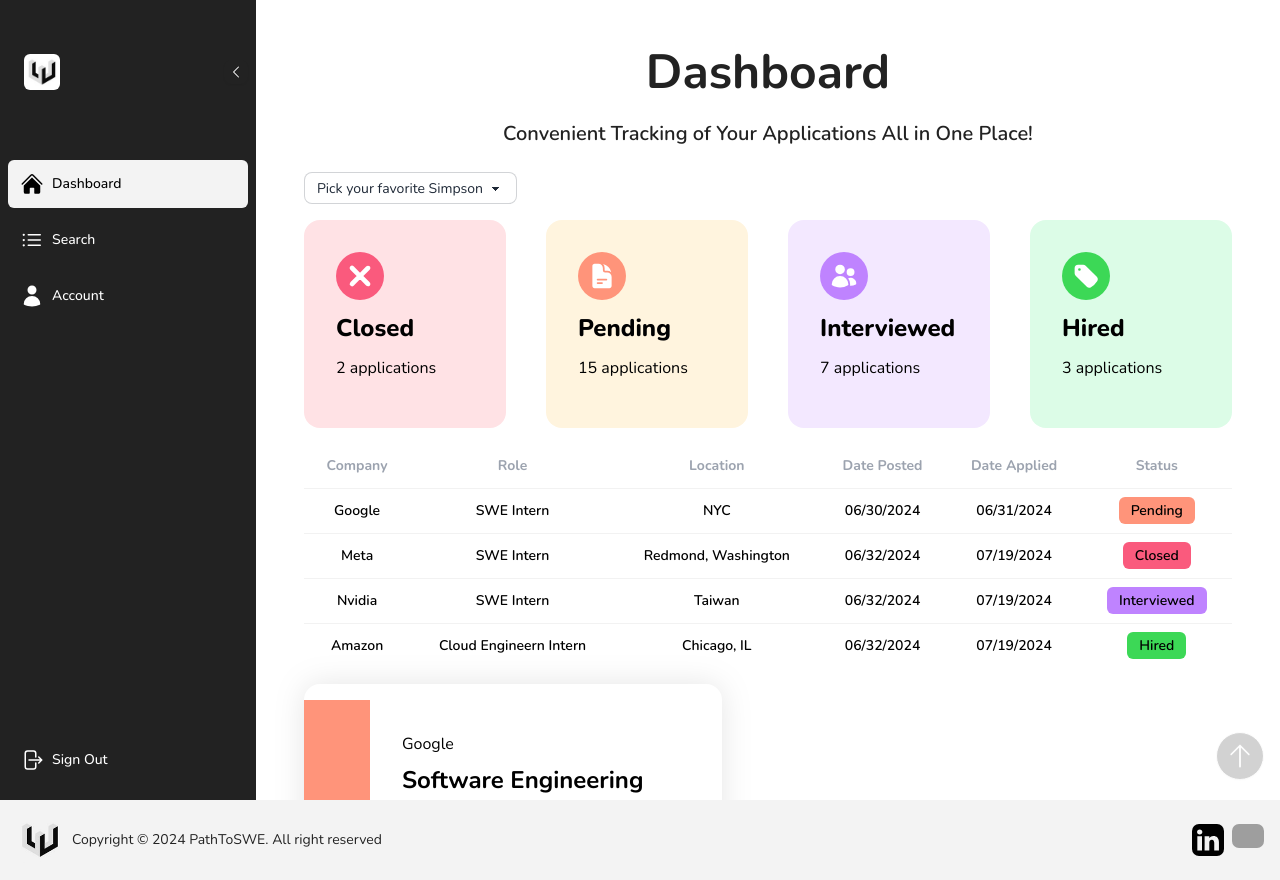
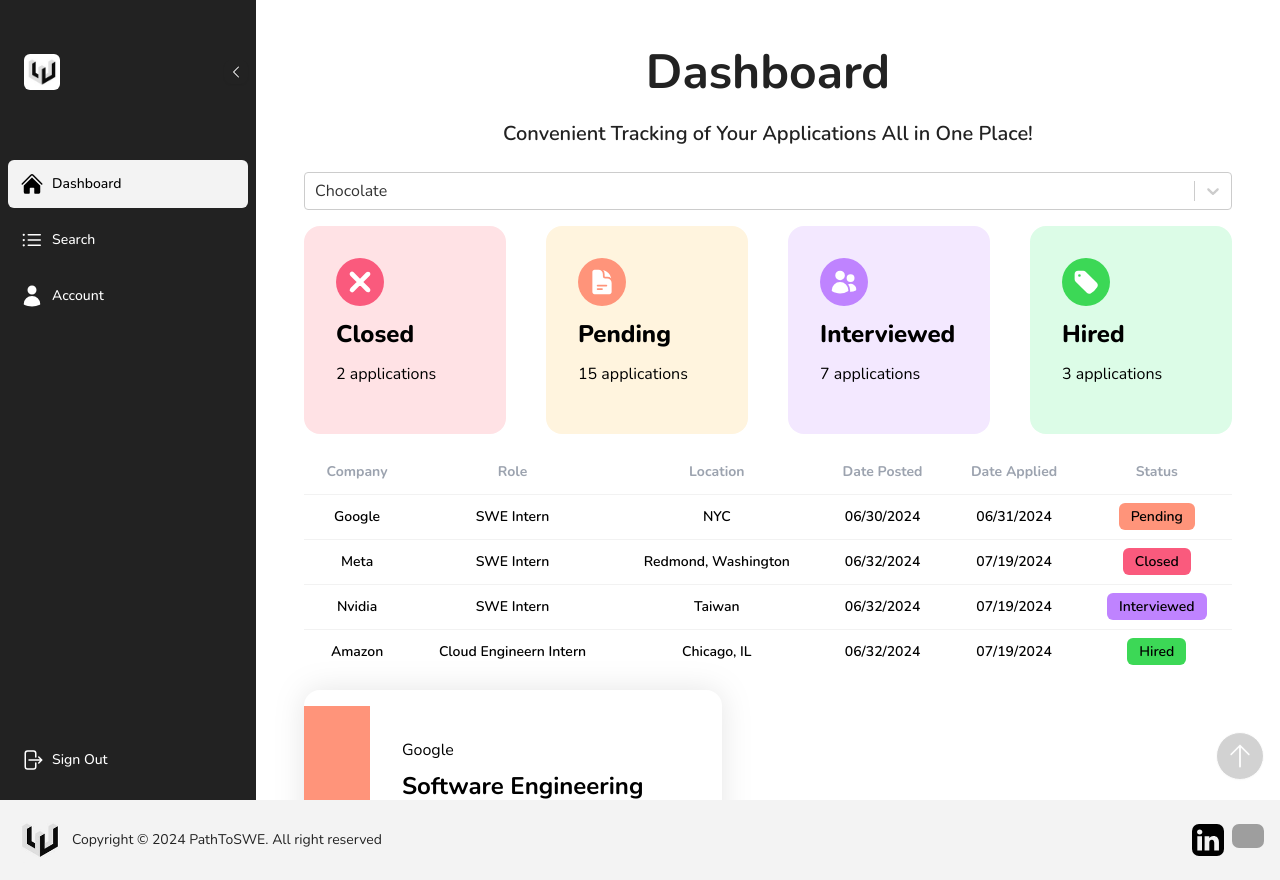
Before and after one commit to zachkfan/pathtoswe, a Next.js app: page /dashboard in a window 1280 px wide. Built offline with nearby package versions, Linux system fonts and the light colour scheme; grey boxes are pictures that could not be loaded; a web font is replaced by a local one.

Commit message:
added react-select to sort by component.

```diff
--- a/package.json
+++ b/package.json
@@ -14,6 +14,7 @@
     "next": "^14.2.4",
     "react": "^18",
     "react-dom": "^18",
+    "react-select": "^5.8.0",
     "sharp": "^0.33.4"
   },
   "devDependencies": {
--- a/src/app/ui/sort_by.tsx
+++ b/src/app/ui/sort_by.tsx
@@ -1,15 +1,17 @@
-export default function SortBy() {
+import React from "react";
+import Select from "react-select";
+
+const UncontrolledSelect = () => {
   return (
-    <select
-      className="select select-sm select-bordered bg-white"
-      defaultValue="Pick your favorite Simpson"
-    >
-      <option>Pick your favorite Simpson</option>
-      <option>Homer</option>
-      <option>Marge</option>
-      <option>Bart</option>
-      <option>Lisa</option>
-      <option>Maggie</option>
-    </select>
+    <Select
+      defaultValue={{ value: "chocolate", label: "Chocolate" }}
+      options={[
+        { value: "chocolate", label: "Chocolate" },
+        { value: "strawberry", label: "Strawberry" },
+        { value: "vanilla", label: "Vanilla" },
+      ]}
+    />
   );
-}
+};
+
+export default UncontrolledSelect;
```
Also changed, not shown: 1 other file (tests, documents, lock files or other folders).
